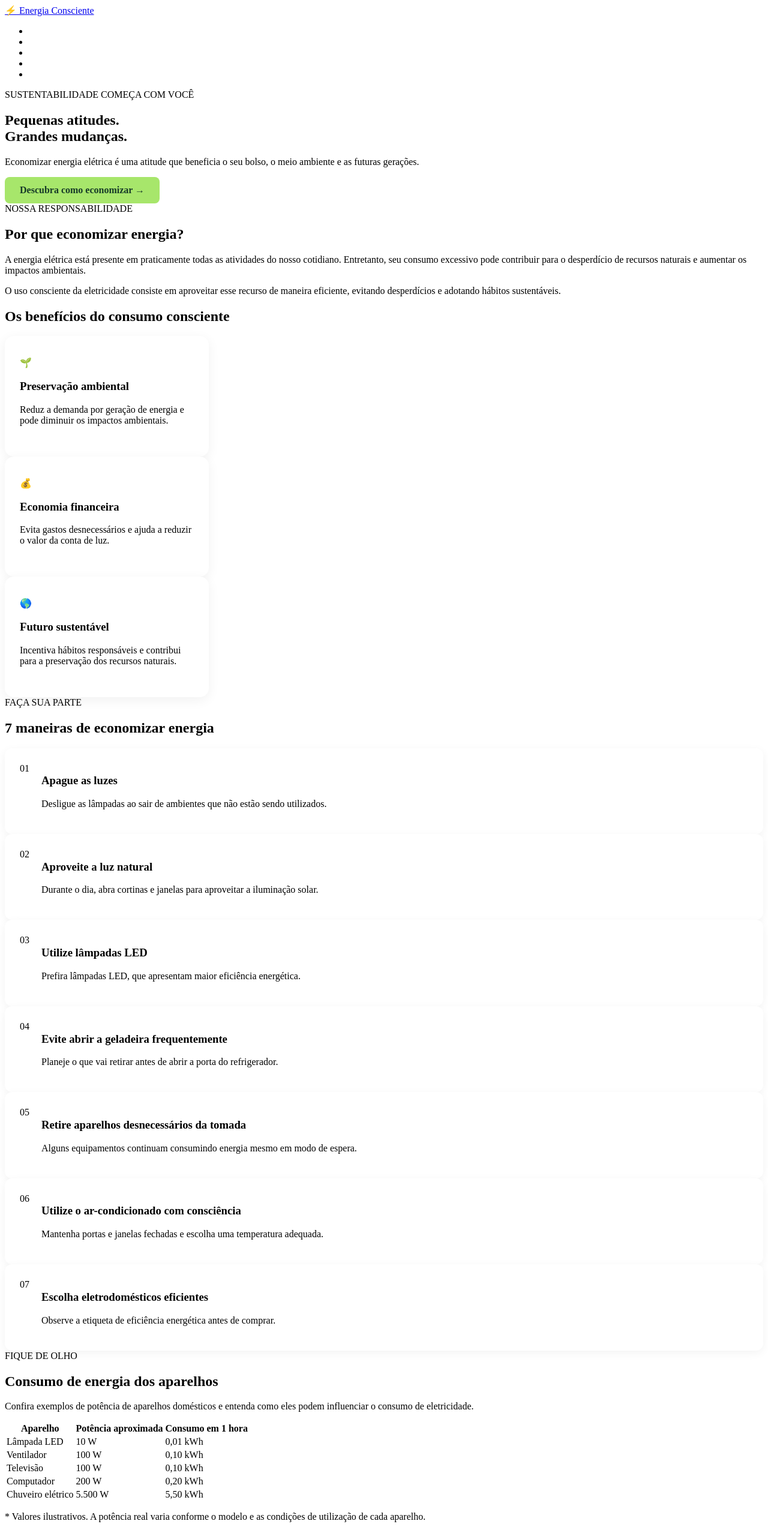
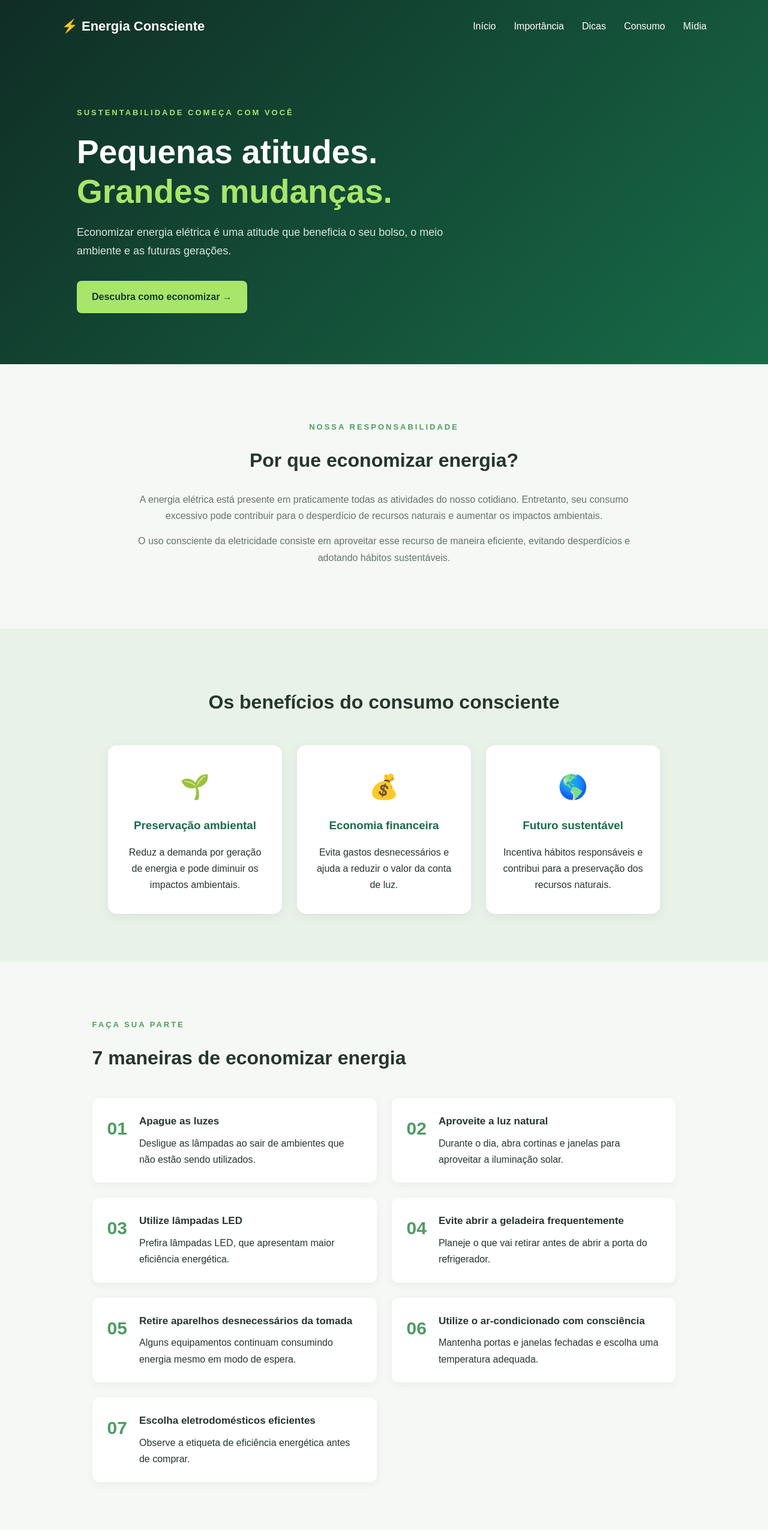
Before and after one commit to joastheme/projeto-com-IA, a plain HTML site: page index.html in a window 1280 px wide. Shown: the top 2550 px of the page at 60% size. Drawn offline with Linux system fonts and the light colour scheme.

Commit message:
Update style.css
correction

```diff
--- a/style.css
+++ b/style.css
@@ -1,5 +1,52 @@
 
-/* LINKS DO MENU */
+/* CONFIGURAÇÕES GERAIS */
+
+* {
+    margin: 0;
+    padding: 0;
+    box-sizing: border-box;
+    scroll-behavior: smooth;
+}
+
+body {
+    font-family: Arial, Helvetica, sans-serif;
+    background-color: #f5f8f5;
+    color: #26352d;
+    line-height: 1.7;
+}
+
+/* CABEÇALHO */
+
+.cabecalho {
+    background: linear-gradient(135deg, #102d25, #176b48);
+    color: white;
+}
+
+/* MENU */
+
+.navegacao {
+    display: flex;
+    justify-content: space-between;
+    align-items: center;
+    padding: 25px 8%;
+}
+
+.logo {
+    color: white;
+    text-decoration: none;
+    font-size: 22px;
+    font-weight: bold;
+}
+
+.logo span {
+    color: #a7e66b;
+}
+
+.menu {
+    display: flex;
+    gap: 30px;
+    list-style: none;
+}
 
 .menu a {
     color: white;
@@ -11,6 +58,45 @@
     border-bottom: 2px solid #a7e66b;
 }
 
+/* BANNER */
+
+.banner {
+    min-height: 520px;
+    display: flex;
+    align-items: center;
+    padding: 70px 10%;
+}
+
+.banner-conteudo {
+    max-width: 650px;
+}
+
+.subtitulo {
+    color: #4f9b62;
+    font-size: 13px;
+    font-weight: bold;
+    letter-spacing: 3px;
+}
+
+.banner .subtitulo {
+    color: #a7e66b;
+}
+
+.banner h1 {
+    font-size: 55px;
+    line-height: 1.2;
+    margin: 20px 0;
+}
+
+.banner h1 span {
+    color: #a7e66b;
+}
+
+.banner p {
+    color: #d8e7dc;
+    font-size: 18px;
+    margin-bottom: 35px;
+}
 
 /* BOTÕES */
 
@@ -30,8 +116,43 @@
     box-shadow: 0 5px 12px rgba(0, 0, 0, 0.2);
 }
 
+/* INTRODUÇÃO */
 
-/* CARDS DE BENEFÍCIOS */
+.introducao {
+    padding: 90px 12%;
+    text-align: center;
+}
+
+.introducao h2,
+.beneficios h2,
+.dicas h2,
+.consumo h2,
+.midia h2 {
+    font-size: 32px;
+    margin: 15px 0 25px;
+}
+
+.introducao p {
+    max-width: 850px;
+    margin: 15px auto;
+    color: #64746a;
+}
+
+/* BENEFÍCIOS */
+
+.beneficios {
+    background-color: #e8f2e9;
+    padding: 80px 8%;
+    text-align: center;
+}
+
+.cards {
+    display: flex;
+    justify-content: center;
+    gap: 25px;
+    margin-top: 45px;
+    flex-wrap: wrap;
+}
 
 .card {
     background-color: white;
@@ -46,8 +167,30 @@
     box-shadow: 0 10px 20px rgba(0, 0, 0, 0.15);
 }
 
+.icone {
+    font-size: 40px;
+}
 
-/* CARDS DAS DICAS */
+.card h3 {
+    margin: 15px 0;
+    color: #176b48;
+}
+
+/* DICAS */
+
+.dicas {
+    padding: 90px 12%;
+}
+
+.dicas h2 {
+    margin-bottom: 40px;
+}
+
+.lista-dicas {
+    display: grid;
+    grid-template-columns: 1fr 1fr;
+    gap: 25px;
+}
 
 .dica {
     display: flex;
@@ -63,15 +206,76 @@
     box-shadow: 0 8px 15px rgba(23, 107, 72, 0.15);
 }
 
+.dica span {
+    font-size: 30px;
+    font-weight: bold;
+    color: #4f9b62;
+}
 
-/* LINHAS DA TABELA */
+.dica h3 {
+    font-size: 17px;
+    margin-bottom: 8px;
+}
+
+/* CONSUMO E TABELA */
+
+.consumo {
+    padding: 90px 10%;
+    text-align: center;
+    background-color: #e8f2e9;
+}
+
+.consumo > p {
+    margin-bottom: 30px;
+    color: #64746a;
+}
+
+.tabela-container {
+    overflow-x: auto;
+    background-color: white;
+    border-radius: 12px;
+    box-shadow: 0 5px 20px rgba(0, 0, 0, 0.06);
+}
+
+table {
+    width: 100%;
+    border-collapse: collapse;
+    text-align: left;
+}
+
+thead {
+    background-color: #176b48;
+    color: white;
+}
+
+th, td {
+    padding: 18px 22px;
+    border-bottom: 1px solid #e1e8e2;
+}
 
 tbody tr:hover {
     background-color: #d9eedb;
 }
 
+.observacao {
+    font-size: 13px;
+    margin-top: 15px;
+}
 
-/* CARDS DE MÍDIA */
+/* VÍDEO E ÁUDIO */
+
+.midia {
+    padding: 90px 10%;
+    text-align: center;
+}
+
+.midia-container {
+    display: flex;
+    justify-content: center;
+    align-items: stretch;
+    gap: 30px;
+    flex-wrap: wrap;
+}
 
 .midia-card {
     background-color: white;
@@ -85,3 +289,128 @@ tbody tr:hover {
     background-color: #e8f2e9;
     box-shadow: 0 10px 20px rgba(0, 0, 0, 0.15);
 }
+
+.midia-card h3 {
+    color: #176b48;
+    margin-bottom: 15px;
+}
+
+.midia-card p {
+    margin-bottom: 20px;
+    color: #64746a;
+}
+
+video {
+    width: 100%;
+    border-radius: 10px;
+}
+
+audio {
+    width: 100%;
+    margin-top: 20px;
+}
+
+/* CONSCIENTIZAÇÃO */
+
+.conscientizacao {
+    background: linear-gradient(135deg, #176b48, #102d25);
+    padding: 80px 12%;
+    text-align: center;
+    color: white;
+}
+
+.conscientizacao h2 {
+    font-size: 32px;
+    margin-bottom: 20px;
+}
+
+.conscientizacao p {
+    max-width: 750px;
+    margin: 0 auto 30px;
+    color: #d8e7dc;
+}
+
+/* RODAPÉ */
+
+.rodape {
+    background-color: #10251d;
+    color: white;
+    text-align: center;
+    padding: 35px 15px;
+}
+
+.rodape h3 {
+    color: #a7e66b;
+    margin-bottom: 10px;
+}
+
+.copyright {
+    margin-top: 20px;
+    font-size: 13px;
+    color: #a9b8ad;
+}
+
+/* RESPONSIVIDADE */
+
+@media (max-width: 850px) {
+
+    .navegacao {
+        flex-direction: column;
+        gap: 20px;
+    }
+
+    .menu {
+        flex-wrap: wrap;
+        justify-content: center;
+        gap: 15px;
+    }
+
+    .banner h1 {
+        font-size: 40px;
+    }
+
+    .lista-dicas {
+        grid-template-columns: 1fr;
+    }
+
+}
+
+@media (max-width: 500px) {
+
+    .banner {
+        padding: 60px 7%;
+    }
+
+    .banner h1 {
+        font-size: 34px;
+    }
+
+    .introducao,
+    .dicas,
+    .consumo,
+    .midia {
+        padding: 60px 7%;
+    }
+
+    .introducao h2,
+    .beneficios h2,
+    .dicas h2,
+    .consumo h2,
+    .midia h2 {
+        font-size: 25px;
+    }
+
+    .menu {
+        gap: 12px;
+    }
+
+    .menu a {
+        font-size: 13px;
+    }
+
+    th, td {
+        padding: 12px;
+        font-size: 13px;
+    }
+
+}
```
